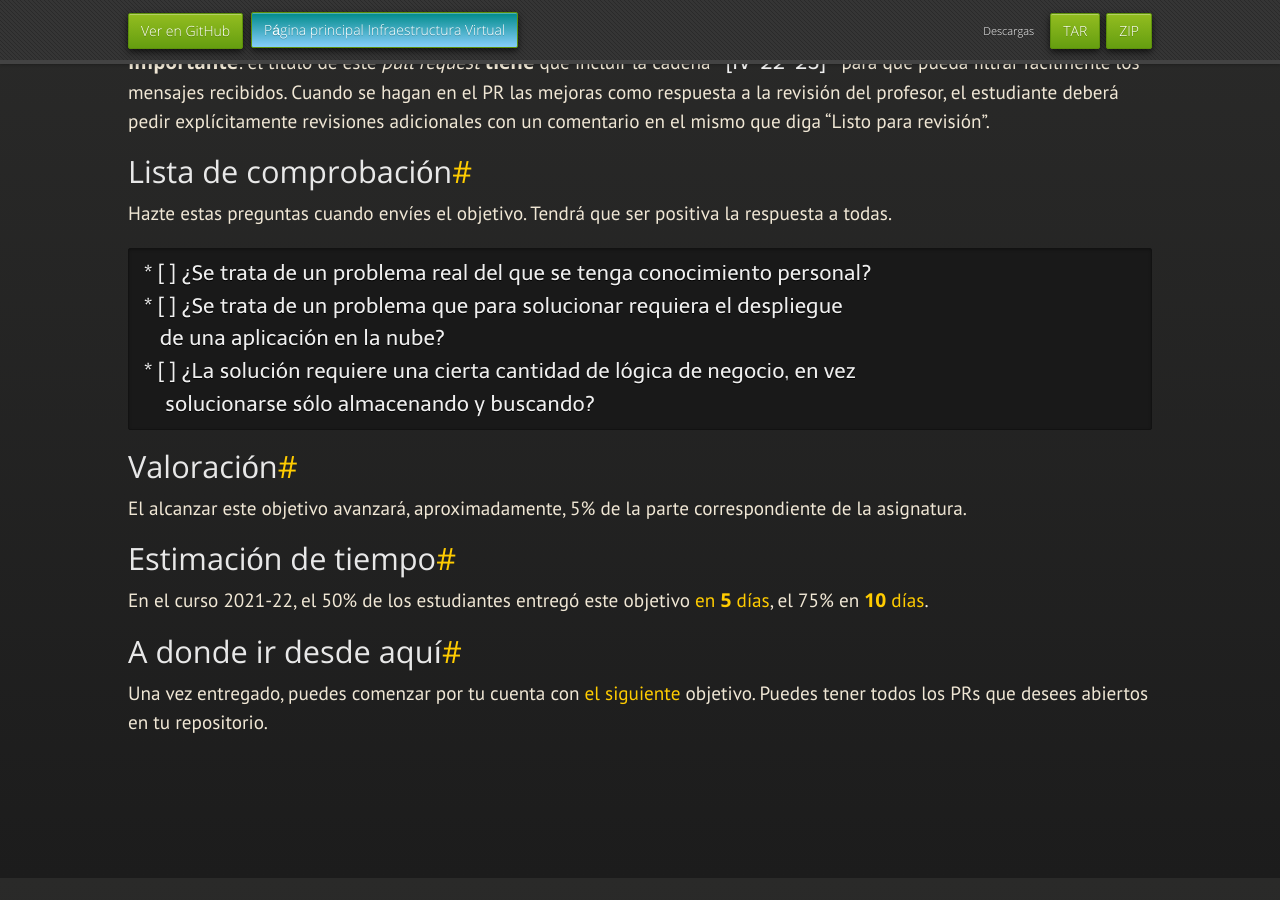
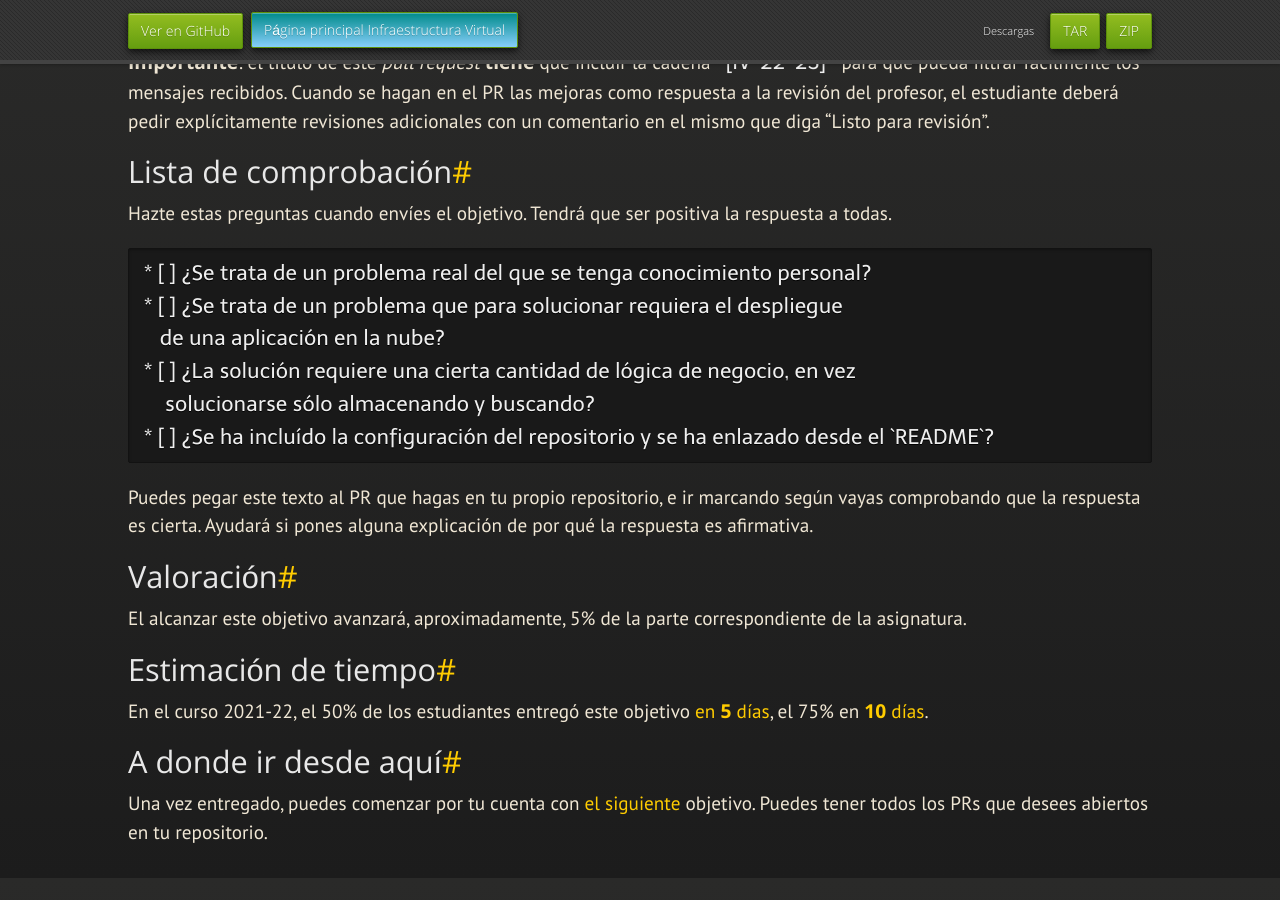
Before and after one commit to JJ/IV, a Jekyll site: the page built from documentos/proyecto/0.Repositorio.md, in a window 1280 px wide and 900 px high, scrolled down 4522 px. Built offline with Jekyll 4.4.1, drawn with Linux system fonts in a browser that asks for light colours; nearby versions of some CDN libraries; some web fonts are replaced; our own code applies the rules of GitHub Pages for plain Markdown files.

Commit message:
Sync documentos/proyecto/0.Repositorio.md de master a gh-pages

````diff
--- a/documentos/proyecto/0.Repositorio.md
+++ b/documentos/proyecto/0.Repositorio.md
@@ -265,7 +265,12 @@ positiva la respuesta a todas.
    de una aplicación en la nube?
 * [ ] ¿La solución requiere una cierta cantidad de lógica de negocio, en vez
     solucionarse sólo almacenando y buscando?
+* [ ] ¿Se ha incluído la configuración del repositorio y se ha enlazado desde el `README`?
 ```
+
+Puedes pegar este texto al PR que hagas en tu propio repositorio, e ir marcando
+según vayas comprobando que la respuesta es cierta. Ayudará si pones alguna
+explicación de por qué la respuesta es afirmativa.
 
 ## Valoración
 
````
